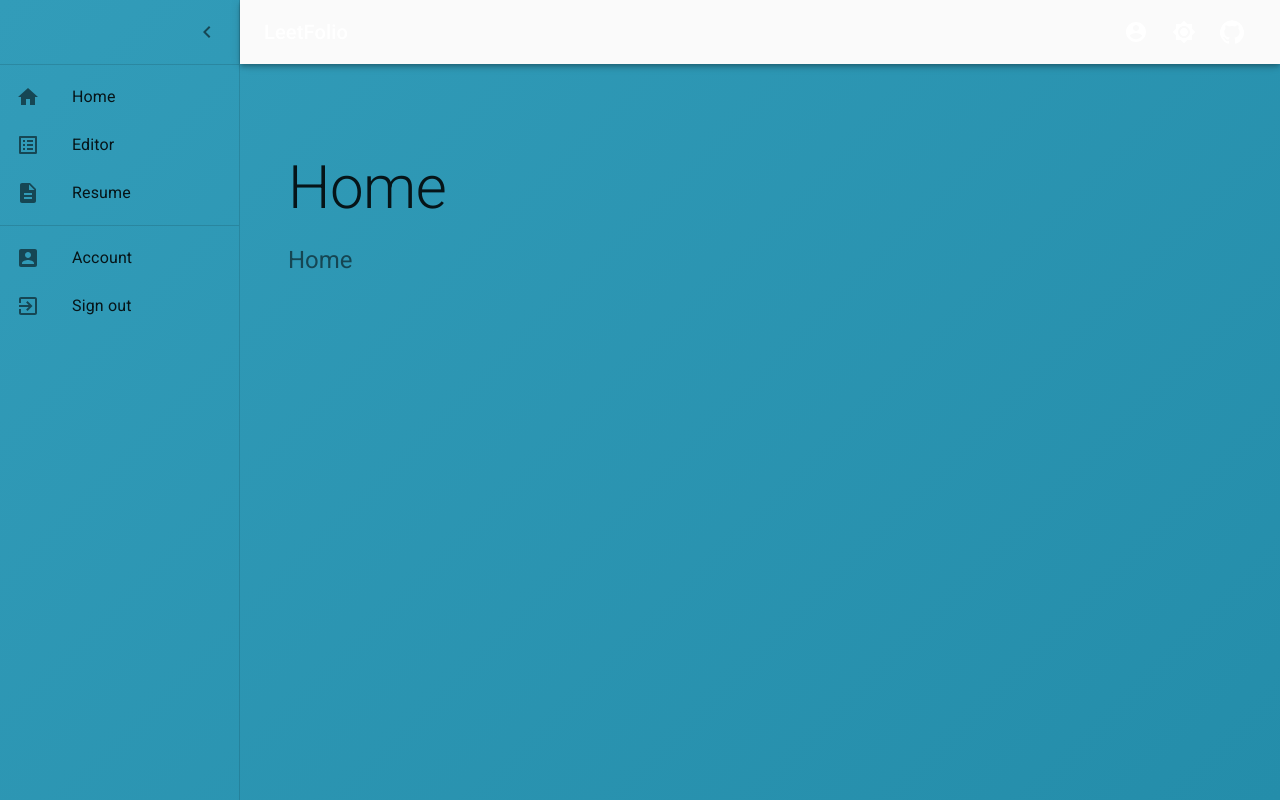
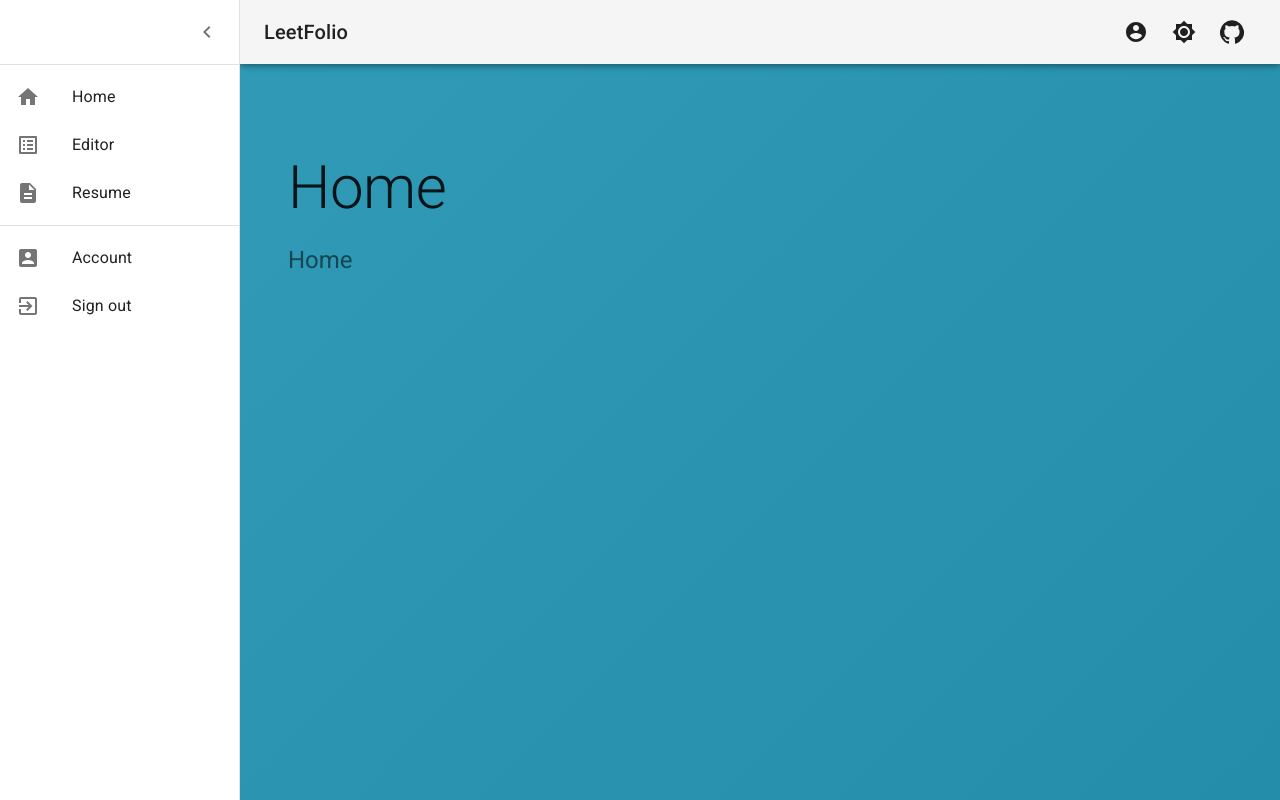
Before and after one commit to JoHoop/leetfolio, a React (Create React App) app: page / in a window 1280 px wide. Built offline with nearby package versions, Linux system fonts and the light colour scheme.

Commit message:
Make drawer background color solid

```diff
--- a/src/components/Header.js
+++ b/src/components/Header.js
@@ -187,6 +187,7 @@ export const Header = ({ children }) => {
       <HideOnScroll>
         <AppBar
           position='fixed'
+          color='default'
           className={clsx(classes.appBar, {
             [classes.appBarShift]: open,
           })}
--- a/src/theme/Themes.js
+++ b/src/theme/Themes.js
@@ -11,7 +11,6 @@ export const LightTheme = responsiveFontSizes(
       primary: {
         main: primary,
       },
-      background: white,
       color: black,
     },
     overrides: {
@@ -34,7 +33,6 @@ export const DarkTheme = responsiveFontSizes(
       primary: {
         main: primary,
       },
-      background: black,
       color: white,
     },
     overrides: {
```
